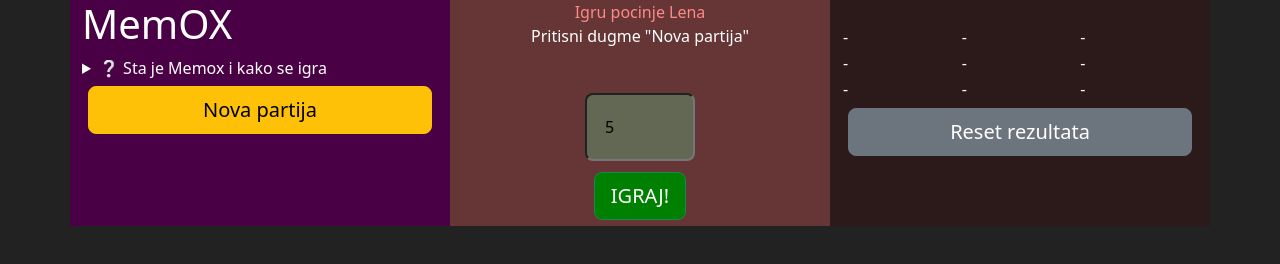
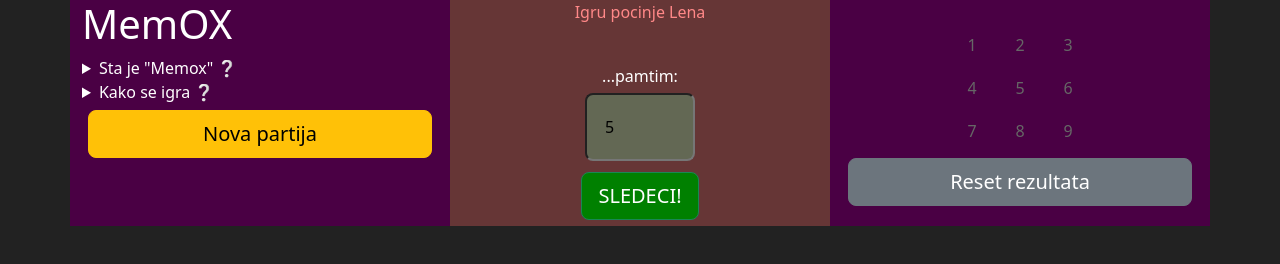
Before and after one commit to djlabat/MemOX, a plain HTML site: page index.html in a window 1280 px wide. Both pictures are taken after a click on the button "Nova partija". Drawn offline with nearby package versions, Linux system fonts and the light colour scheme.

Commit message:
Radio sam na dizajnu. 2DO: Total score

```diff
--- a/index.html
+++ b/index.html
@@ -15,47 +15,53 @@
 			<header class="col">
 				<h1>MemOX</h1>
 				<details>
-					<summary>❔ Sta je Memox i kako se igra</summary>
-					<p>Rec MemOX je nastala od spajanja raci "memotija" i poznate igre XO (iks-oks).</p>
-					<p></p>
+					<summary>Sta je "Memox" ❔</summary>
+					<p>Rec MemOX je nastala od spajanja raci "memorija" i naziva poznate igre XO (iks-oks).</p>
 				</details>
+				<details>
+					<summary>Kako se igra ❔</summary>
+					<p>Polja na koja igras su oznacena brojevima od 1 do 9.
+						Polje na koje zelis da igras MORAS DA UPAMTIS i da uneses broj polja."`</p>
+					</details>
 				<button type="reset" id="btn-rst" class="btn btn-warning btn-lg">Nova partija</button><br>
-
 			</header>
 
 			<main class="col">
 				<div id="who-ply"></div>
-				<div id="where-plyd"></div>
 
 				<form id="form">
 					<p id="guide">Pritisni dugme "Nova partija"</p><br>
+					<label for="inp-play">...pamtim:</label><br>
 					<input type="number" min="1" max="9" name="inp-play" id="inp-play" value="5" disabled required onfocus="this.select();"><br>
-					<button type="submit" id="btn-ply" class="btn btn-success btn-lg" disabled>IGRAJ!</button><br>
+					<button type="submit" id="btn-ply" class="btn btn-success btn-lg" disabled>SLEDECI!</button><br>
 				</form>
 			</main>
 
 			<footer class="col">
+				<div id="where-plyd"></div>
 				<div id="explain"></div>
+
+				<table id="tab-res">
+					<tr class="row-res">
+						<td class="res" id="res1">1</td>
+						<td class="res" id="res2">2</td>
+						<td class="res" id="res3">3</td>
+					</tr>
+					<tr class="row-res">
+						<td class="res" id="res4">4</td>
+						<td class="res" id="res5">5</td>
+						<td class="res" id="res6">6</td><br>
+					</tr>
+					<tr class="row-res">
+						<td class="res" id="res7">7</td>
+						<td class="res" id="res8">8</td>
+						<td class="res" id="res9">9</td>
+					</tr>
+				</table>
+
 				<div id="cur-scr"></div>
 				<div id="tot-scr"></div>
 
-				<table id="tab-res">
-					<tr class="row-res">
-						<td class="res" id="res1"></td>
-						<td class="res" id="res2"></td>
-						<td class="res" id="res3"></td>
-					</tr>
-					<tr class="row-res">
-						<td class="res" id="res4"></td>
-						<td class="res" id="res5"></td>
-						<td class="res" id="res6"></td><br>
-					</tr>
-					<tr class="row-res">
-						<td class="res" id="res7"></td>
-						<td class="res" id="res8"></td>
-						<td class="res" id="res9"></td>
-					</tr>
-				</table>
 				<button type="button" id="btn-rst-scr" class="btn btn-secondary btn-lg">Reset rezultata</button>
 			</footer>
 
--- a/main.js
+++ b/main.js
@@ -16,6 +16,7 @@ const players = [p1, p2]
 const whoPly = document.querySelector("#who-ply")
 const wherePlyd = document.querySelector("#where-plyd")
 const form = document.querySelector('#form')
+const guide = document.querySelector('#guide')
 const inpPly = document.querySelector('#inp-play')
 const btnPly = document.querySelector('#btn-ply')
 const btnRst = document.querySelector('#btn-rst')
@@ -37,9 +38,11 @@ function startGame (e) {
   p2.moves.clear()
   btnPly.disabled = false
   btnPly.style.backgroundColor = "green"
-  btnPly.innerHTML ="IGRAJ!"
+  btnPly.innerHTML ="SLEDECI!"
   inpPly.disabled = false
   inpPly.value = 5
+  guide.innerHTML = ''
+
   players.reverse()
   mainHTML.style.backgroundColor = players[0].color + '6'
   whoPly.style.color = players[0].color
@@ -47,16 +50,16 @@ function startGame (e) {
   wherePlyd.innerHTML = ''
   explain.innerHTML = ''
   curScr.innerHTML = ''
-  for (let r of res) {
-    r.innerHTML = '-'
-    r.style.color = "white"
+  for (let r in res) {
+    res[r].innerHTML = r- -1
+    res[r].style.color = "#666"
   }
-  displayRes()
+  // displayRes()
 }
 
 function play (e) {
   let br = e.target[0].value // BROJ KOJI SE SUBMITUJE IY FORM-INPUTA
-
+  guide.innerHTML = ""
 
   // DA FORM-a NE BI SLALA PODATKE NA SERVAR, JER NAM TO SAD NE TREBA.
   e.preventDefault()
@@ -65,12 +68,12 @@ function play (e) {
   if (p1.moves.has(+br) || p2.moves.has(+br)) {
     btnPly.style.backgroundColor = players[1].color
     btnPly.innerHTML = `Pobedjuje ${players[1].name}!`
-    explain.innerHTML = `${players[0].name[0]} gazi ${p1.moves.has(+br) ? p1.name[0] : p2.name[0]} na polju ${br}. ${players[0].name} gubi partiju.`
-    players[0].moves.add(+br)
-    endGame()
+    explain.innerHTML = `😕 "${players[0].name[0]}" gazi "${p1.moves.has(+br) ? p1.name[0] : p2.name[0]}" na polju ${br}! <br> ❌ Zabranjeno gazenje.<br> 😟 ${players[0].name} gubi partiju.`
+    players[0].moves.add(br+"!")
+    endGame(br)
   }
   players[0].moves.add(+br)
-  wherePlyd.innerHTML = `${players[0].name} je igrao na polje ${br}`
+  wherePlyd.innerHTML = `Poslednji potez je ${players[0].name} → ${br}`
 
   if (winCheck(players[0])) return endGame()
   if (drawCheck()) return endGame()
@@ -125,7 +128,7 @@ function drawCheck () {
 // }
 
 
-function endGame() {
+function endGame(br) {
   displayRes()
   curScr.innerHTML = `${p1.name} je igrao na poljima: ${[...p1.moves]} <br>
 ${p2.name} je igrao na poljima: ${[...p2.moves]}`
@@ -142,7 +145,7 @@ function displayRes () {
         res[r].style.color = p2.color
         res[r].innerHTML = p2.name[0]
       } else {
-        res[r].innerHTML = "-"
+        res[r].innerHTML = r - -1
     }
   }
 }
--- a/style.css
+++ b/style.css
@@ -15,31 +15,41 @@ header {
 main {
 	display: flex;
 	flex-flow: column;
-	background-color: #da411366;
+	background-color: #ff00e94a;
 	text-align: center;
 }
 footer {
 	display: flex;
 	flex-flow: column;
-	background-color: #6e424266;
+	background-color: #ff00e94a;
 }
 
 
-label, input, button, span {
+input, button, span {
 	padding:1em 1.1em;
 	margin:0.3em;
 	line-height:2em;
 }
+#explain, #where-plyd {text-align: center;}
 
 .reses {
 	display: flex;
 	justify-content: center;
 }
-.res {
-	margin: 0.5em 1em;
+.res {margin: 0.5em 1em;}
+#cur-scr {
+	text-align: right;
+	margin-right: 20%;
 }
-
 #inp-play {
 	background-color: rgb(99, 104, 84);
 	border-radius: 8px;
 }
+
+#tab-res {
+	width: 9em;
+	height:8em;
+	margin: 0 auto;
+}
+
+.res {text-align: center}
```
